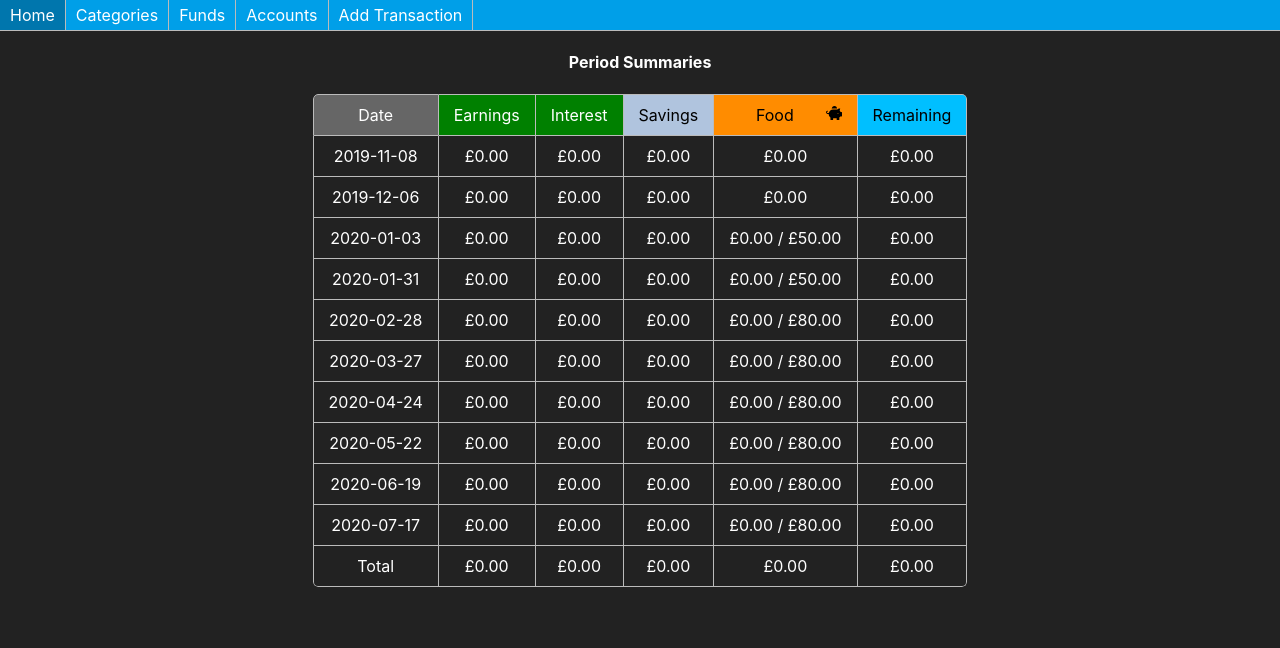
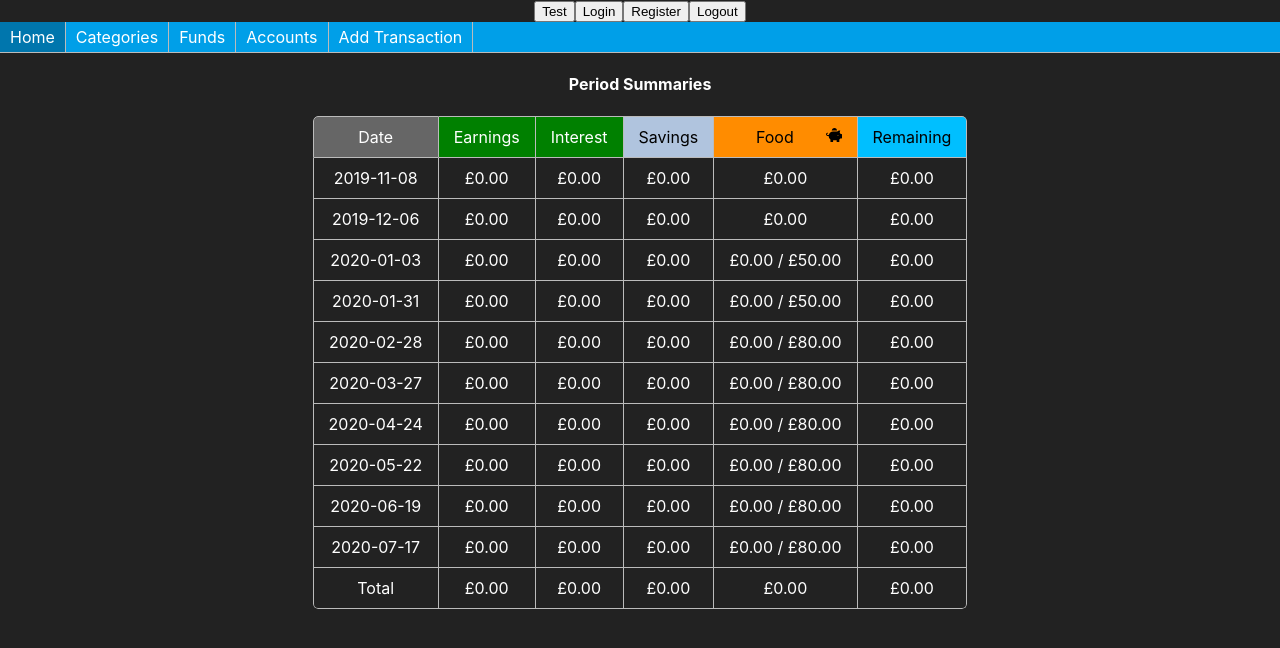
Before and after one commit to Vyper248/budget-app, a React (Create React App) app: page / in a window 1280 px wide. Shown: the top 648 px of the page. Built offline with nearby package versions, Linux system fonts and the light colour scheme.

Commit message:
Added test buttons for server functionality

```diff
--- a/src/App.js
+++ b/src/App.js
@@ -17,8 +17,53 @@ function App() {
     const page = useSelector(state => state.currentPage);
     const addTransaction = useSelector(state => state.addTransaction);
 
+    const test = () => {
+        fetch('http://localhost:3001/api/backup', {credentials: 'include'}).then(res => res.json()).then(data => {
+            console.log(data);
+        });
+
+        fetch('http://localhost:3001/api/backup', {
+            method: 'POST',
+            headers: {'content-type': 'application/json'},
+            credentials: 'include',
+            body: JSON.stringify({data: 'test'})
+        });
+    }
+
+    const login = () => {
+        fetch('http://localhost:3001/api/login', {
+            method: 'POST',
+            headers: {'content-type': 'application/json'},
+            credentials: 'include',
+            body: JSON.stringify({username: 'test', password: 'test'})
+        }).then(res => res.json()).then(data => {
+            console.log(data);
+        });
+    }
+
+    const register = () => {
+        fetch('http://localhost:3001/api/register', {
+            method: 'POST',
+            headers: {'content-type': 'application/json'},
+            credentials: 'include',
+            body: JSON.stringify({username: 'test', password: 'test'})
+        }).then(res => res.json()).then(data => {
+            console.log(data);
+        });
+    }
+
+    const logout = () => {
+        fetch('http://localhost:3001/api/logout', {credentials: 'include'}).then(res => res.json()).then(data => {
+            console.log(data);
+        });
+    }
+
     return (
         <div className="App">
+            <button onClick={test}>Test</button>
+            <button onClick={login}>Login</button>
+            <button onClick={register}>Register</button>
+            <button onClick={logout}>Logout</button>
             <Header/>
             { page === 'Home' ? <SummaryTables/> : null }
             { page === 'Categories' ? <Categories/> : null }
--- a/src/components/Transactions.js
+++ b/src/components/Transactions.js
@@ -180,7 +180,7 @@ const Transactions = ({transactions=[], heading='', id, onClickDropdown=()=>{},
             { isMobile ? null : <h4>{heading}</h4> }
             { isMobile ? <HeaderDropdown value={id} options={objArray.map(obj => ({display: obj.name, value: obj.id}))} onChange={onChangePage} /> : null }
             <Modal visible={showDetails}><TransactionDetails obj={details} onClose={onCloseDetails}/></Modal>
-            <EditButton><IconButton Icon={FaEdit} onClick={toggleDelete}/></EditButton>
+            {/* <EditButton><IconButton Icon={FaEdit} onClick={toggleDelete}/></EditButton> */}
             { currentPage === 'Accounts' ? <TotalsDisplay label="Balance" value={total}/> : null }
             { currentPage === 'Categories' && categoryType === 'expense' ? <TotalsDisplay label="Total Spent" value={-total}/> : null }
             { currentPage === 'Categories' && categoryType === 'income' ? <TotalsDisplay label="Total Earned" value={total}/> : null }
--- a/src/redux/reducer.js
+++ b/src/redux/reducer.js
@@ -151,7 +151,6 @@ const removeObject = (arr, id) => {
             return {id: obj.id, deleted: date};
         } else return obj;
     });
-    // return arr.filter(obj => obj.id !== id);
 }
 
 const replaceObject = (arr, object) => {
```
